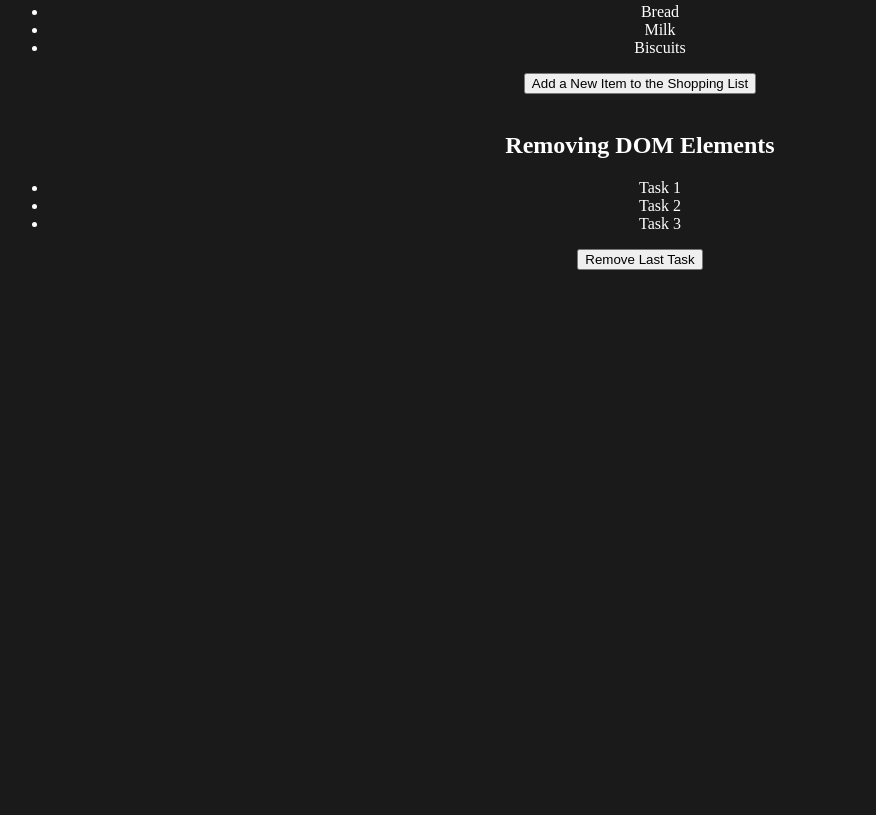
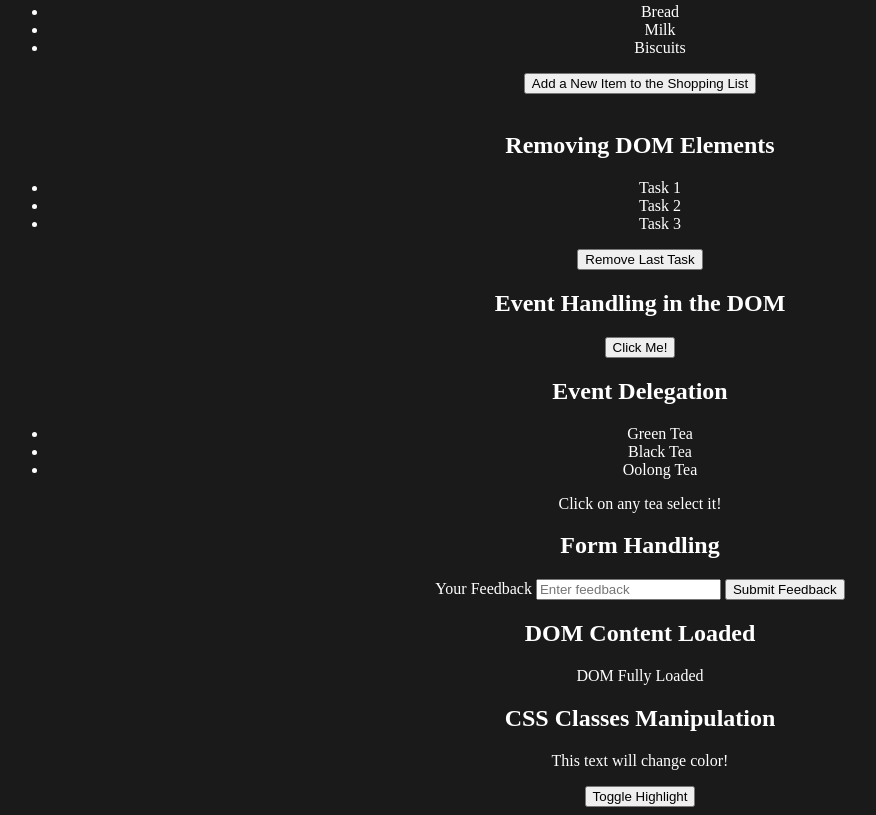
Before and after one commit to sourabhjaishwal/web-dev-assignments, a plain HTML site: page 04-JavaScript/js_dom_challenges/index.html in a window 1280 px wide. Shown: the part 619-1434 px from the top of the page, without its empty margins (0-876 px from the left). Before the commit the page ends 897 px from the top, so only its background shows below. Drawn offline with Linux system fonts and the light colour scheme.

Commit message:
five more challenges on dom

```diff
--- a/04-JavaScript/js_dom_challenges/index.html
+++ b/04-JavaScript/js_dom_challenges/index.html
@@ -83,6 +83,47 @@
       <button id="removeLastTask">Remove Last Task</button>
     </section>
 
+    <!-- Example - 6: Event Handling in the DOM -->
+    <section id="example-6">
+      <h2>Event Handling in the DOM</h2>
+      <button id="clickMeButton">Click Me!</button>
+    </section>
+
+    <!-- Example - 7: Event Delegation  -->
+    <section id="example-7">
+      <h2>Event Delegation</h2>
+      <ul id="teaList">
+        <li class="teaItem">Green Tea</li>
+        <li class="teaItem">Black Tea</li>
+        <li class="teaItem">Oolong Tea</li>
+      </ul>
+      <p>Click on any tea select it!</p>
+    </section>
+
+    <!-- Example - 8: Form Handling -->
+    <section id="example-8">
+      <h2>Form Handling</h2>
+      <form id="feedbackForm">
+        <label for="feedbackInput">Your Feedback</label>
+        <input type="text" id="feedbackInput" placeholder="Enter feedback" />
+        <button type="submit">Submit Feedback</button>
+      </form>
+      <p id="feedbackDisplay"></p>
+    </section>
+
+    <!-- Example - 9: DOM Content Loaded -->
+    <section id="example-9">
+      <h2>DOM Content Loaded</h2>
+      <p id="domStatus">Waiting for DOM to load ...</p>
+    </section>
+
+    <!-- Example - 10: CSS Classes Manipulation -->
+    <section id="example-10">
+      <h2>CSS Classes Manipulation</h2>
+      <p id="descriptionText">This text will change color!</p>
+      <button id="toggleHighlight">Toggle Highlight</button>
+    </section>
+
     <script src="./script.js"></script>
   </body>
 </html>
--- a/04-JavaScript/js_dom_challenges/script.js
+++ b/04-JavaScript/js_dom_challenges/script.js
@@ -22,7 +22,7 @@ document
 
 document.getElementById("changeOrder").addEventListener("click", function () {
   let coffeeType = document.getElementById("coffeeType");
-  //   console.log(coffeeType);
+  // console.log(coffeeType);
   coffeeType.textContent = "Espresso";
   coffeeType.style.backgroundColor = "#3c2218";
   coffeeType.style.color = "white";
@@ -34,7 +34,7 @@ document.getElementById("changeOrder").addEventListener("click", function () {
 document.getElementById("addNewItem").addEventListener("click", function () {
   let newItem = document.createElement("li");
   newItem.textContent = "Eggs";
-  //   console.log(newItem);
+  // console.log(newItem);
   document.getElementById("shoppingList").appendChild(newItem);
 });
 
@@ -46,3 +46,48 @@ document
     let tasks = document.getElementById("taskList");
     tasks.lastElementChild.remove();
   });
+
+// example - 6
+
+document
+  .getElementById("clickMeButton")
+  .addEventListener("dblclick", function () {
+    alert("chaicode");
+  });
+
+// example - 7
+
+document.getElementById("teaList").addEventListener("click", function (event) {
+  // console.log(event.target)
+  if (event.target && event.target.matches(".teaItem")) {
+    alert("You selected: " + event.target.textContent);
+  }
+});
+
+// example - 8
+
+document
+  .getElementById("feedbackForm")
+  .addEventListener("submit", function (event) {
+    event.preventDefault();
+    let feedback = document.getElementById("feedbackInput").value;
+    console.log(feedback);
+    document.getElementById(
+      "feedbackDisplay"
+    ).textContent = `Feedback is: ${feedback}`;
+  });
+
+// example - 9
+
+document.addEventListener("DOMContentLoaded", function () {
+  document.getElementById("domStatus").textContent = "DOM Fully Loaded";
+});
+
+// example - 10
+
+document
+  .getElementById("toggleHighlight")
+  .addEventListener("click", function () {
+    let descriptionText = document.getElementById("descriptionText");
+    descriptionText.classList.toggle("highlight");
+  });
```
